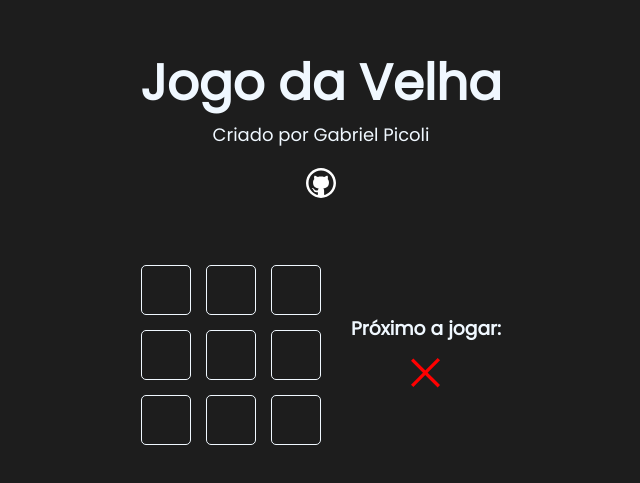
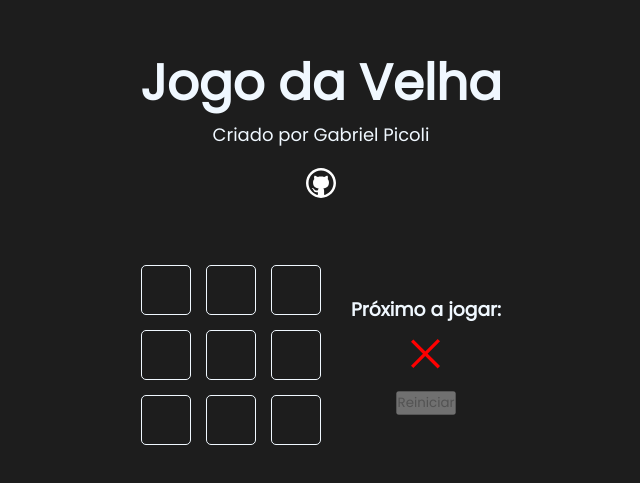
Before and after one commit to gabbwxhz/hash-project, a Next.js app: page / in a window 1280 px wide. Shown: the part 175-658 px from the top of the page, without its empty margins (319-959 px from the left). Built offline with nearby package versions, Linux system fonts and the light colour scheme.

Commit message:
criado logica para campeao e reset

```diff
--- /dev/null
+++ b/src/components/button/Button.jsx
@@ -0,0 +1,17 @@
+import styles from './Button.module.css'
+
+
+
+function Button({ children, onClick, disabled }) {
+    return (
+        <button
+            onClick={onClick}
+            style={styles.button}
+            disabled={disabled}
+        >
+            {children}
+        </button>
+    )
+}
+
+export default Button
--- a/src/components/game/Game.jsx
+++ b/src/components/game/Game.jsx
@@ -3,8 +3,8 @@
 
 import styles from './Game.module.css'
 
-import Icon from '../icon/Icon'
 import GameOption from '../gameOption/gameOption'
+import GameInfo from '../gameInfo/GameInfo'
 
 const winnerTable = [
     [0, 1, 2],
@@ -26,7 +26,6 @@
 
     const handleClick = (position) => {
         if (gameState[position] === 0 && winner === 0) {
-            0
             let newGameState = [...gameState]
             newGameState[position] = currentPlayer
             setGameState(newGameState)
@@ -41,6 +40,11 @@
         })
     }
 
+    const handleReset = () => {
+        setGameState(Array(9).fill(0))
+        setWinner(0)
+    }
+
     useEffect(() => { //! sempre deve ser estes dois parametros, uma function e um array
         setCurrentPlayer(currentPlayer * (-1))
         verifyGame()
@@ -50,7 +54,6 @@
         <div className={styles.gameContent}>
 
             <div className={styles.game}>
-
                 {
                     gameState.map((value, position) =>
                         <GameOption
@@ -62,16 +65,12 @@
                 }
             </div>
 
-            <div className={styles.gameInfo}>
-                <h3>Próximo a jogar:</h3>
-                {
-                    currentPlayer === 1 && <Icon iconName="circle" />
-                }
-                {
-                    currentPlayer === -1 && <Icon iconName="x" />
-                }
+            <GameInfo
+                currentPlayer={currentPlayer}
+                winner={winner}
+                onReset={handleReset}
+            />
 
-            </div>
         </div>
     )
 }
--- a/src/components/game/Game.module.css
+++ b/src/components/game/Game.module.css
@@ -9,10 +9,3 @@
     gap: 30px;
     align-items: center;
 }
-
-.gameInfo {
-    display: flex;
-    flex-direction: column;
-    align-items: center;
-    gap: 15px;
-}
--- /dev/null
+++ b/src/components/gameInfo/GameInfo.jsx
@@ -0,0 +1,57 @@
+import styles from './GameInfo.module.css'
+
+import Icon from '../icon/Icon'
+import Button from '../button/Button'
+
+function GameInfo({ currentPlayer, winner, onReset }) {
+
+    const shouldEnableButton = () => {
+        if (winner !== 0) return true
+    }
+
+    return (
+        <div className={styles.gameInfo}>
+
+            {
+                winner === 0 &&
+                <>
+
+                    <h3>Próximo a jogar:</h3>
+
+                    {
+                        currentPlayer === 1 && <Icon iconName="circle" />
+                    }
+                    {
+                        currentPlayer === -1 && <Icon iconName="x" />
+                    }
+                </>
+            }
+            {
+                winner !== 0 &&
+                <>
+                    <h3 >Fim de Jogo!</h3>
+                    <h3 >Campeão:</h3>
+
+                    {
+                        winner === 1 && <Icon iconName="circle" />
+                    }
+                    {
+                        winner === -1 && <Icon iconName="x" />
+                    }
+
+                </>
+            }
+
+            <Button
+                onClick={onReset}
+                disabled={!shouldEnableButton()}
+
+            >
+                Reiniciar
+            </Button >
+
+        </div>
+    )
+}
+
+export default GameInfo
--- /dev/null
+++ b/src/components/gameInfo/GameInfo.module.css
@@ -0,0 +1,6 @@
+.gameInfo {
+    display: flex;
+    flex-direction: column;
+    align-items: center;
+    gap: 15px;
+}
--- a/src/components/header/Header.jsx
+++ b/src/components/header/Header.jsx
@@ -8,7 +8,9 @@
     return (
         <div className={styles.header}>
             <Title>Jogo da Velha</Title>
+
             <Subtitle>Criado por Gabriel Picoli</Subtitle>
+
             <div className={styles.iconContent}>
                 <Icon iconName='github' link='https://github.com/gabbwxhz' />
             </div>
--- a/src/components/icon/Icon.jsx
+++ b/src/components/icon/Icon.jsx
@@ -1,5 +1,3 @@
-import syles from './Icons.module.css'
-
 function Icon({ iconName, size, link }) {
     return (
         <a href={link} target='_blank'>
```
Also changed, not shown: src/components/button/Button.module.css (added).
